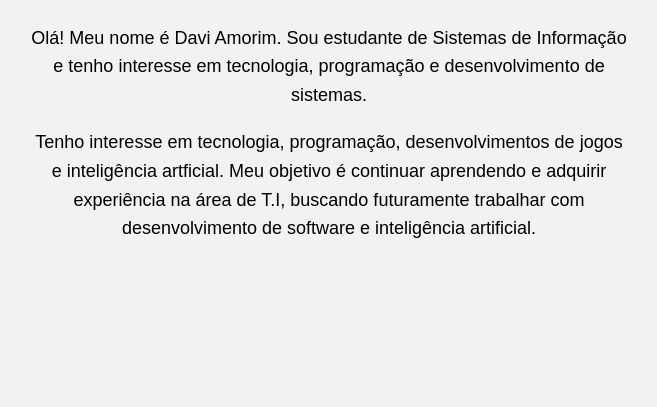
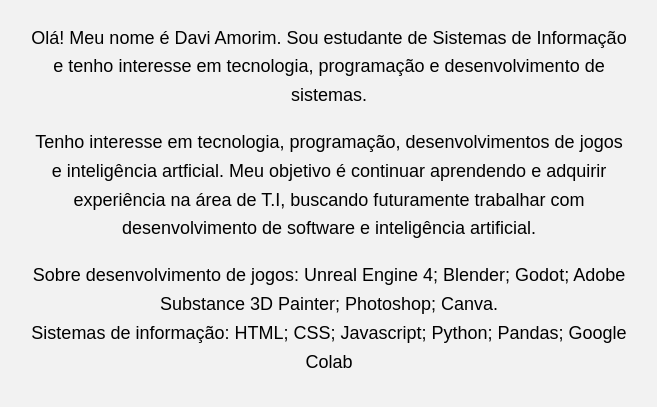
Before and after one commit to daviavi1/VA1_gestao_do_conhecimento, a plain HTML site: page index.html in a window 1280 px wide. Shown: the part 183-590 px from the top of the page, without its empty margins (311-968 px from the left). Drawn offline with Linux system fonts and the light colour scheme.

Commit message:
atualizando a página com lista de habilidades e tecnologias que conheço.

```diff
--- a/index.html
+++ b/index.html
@@ -45,6 +45,13 @@
             de software e inteligência artificial.
         </p>
 
+        <p>
+            Sobre desenvolvimento de jogos: Unreal Engine 4; Blender; Godot; Adobe
+            Substance 3D Painter; Photoshop; Canva. </br>
+
+            Sistemas de informação: HTML; CSS; Javascript; Python; Pandas; Google Colab
+        </P
+
     </main>
 </body>
 </html>
```
